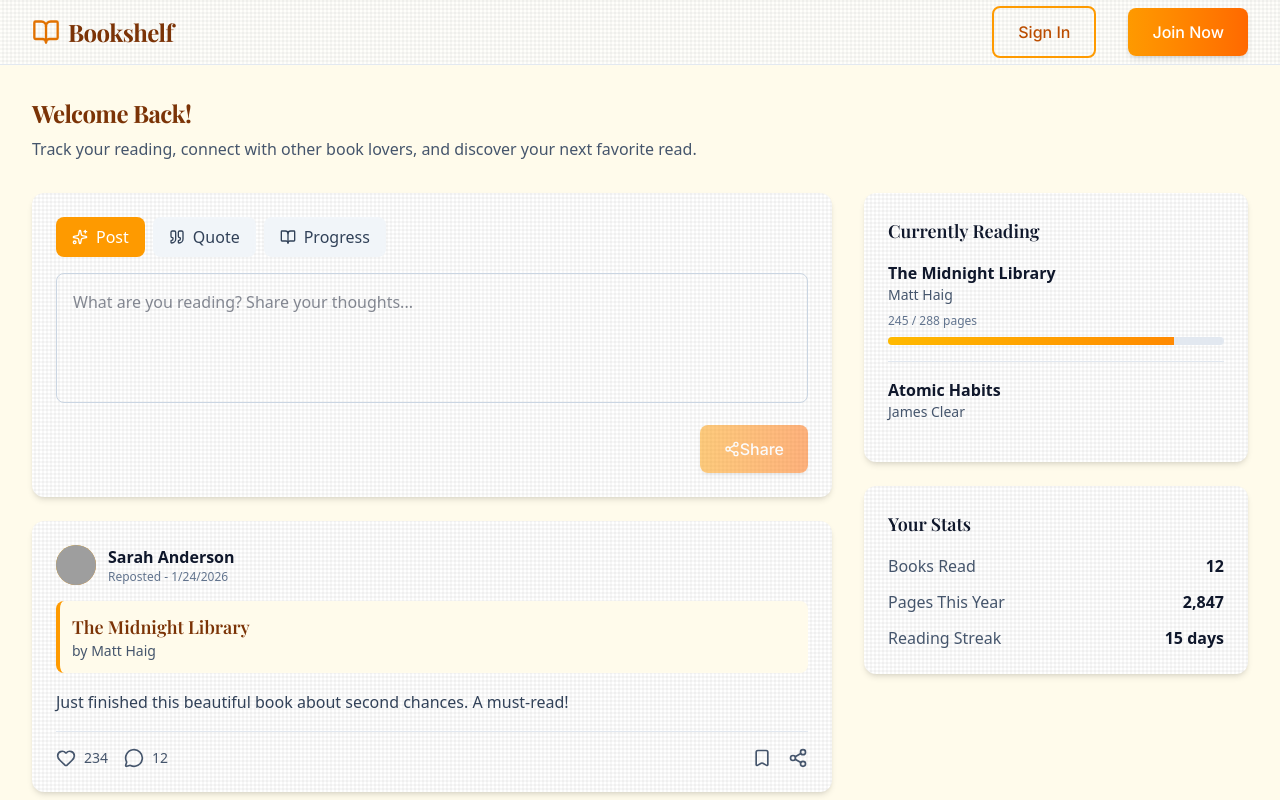
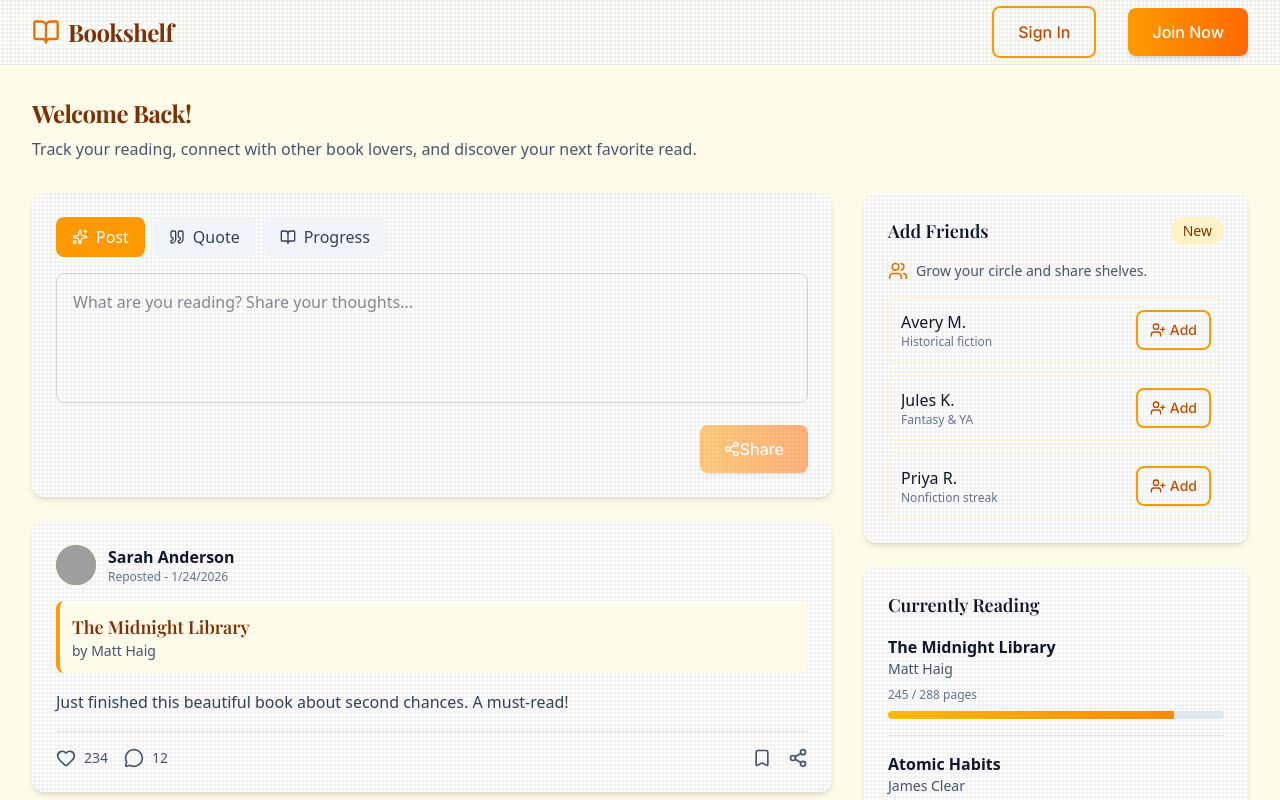
Before and after one commit to MJP2708/Book-Tracker, a Next.js app: page /dashboard in a window 1280 px wide. Shown: the top 800 px of the page. Built offline with nearby package versions, Linux system fonts and the light colour scheme; no server answers; grey boxes are pictures that could not be loaded; a web font is replaced by a local one.

Commit message:
feat: add Add Friends section with suggested friends and functionality to send friend requests

```diff
--- a/app/dashboard/page.tsx
+++ b/app/dashboard/page.tsx
@@ -3,9 +3,11 @@
 import { Navigation } from "@/components/Navigation";
 import { CreatePostForm } from "@/components/feed/CreatePostForm";
 import { PostCard } from "@/components/feed/PostCard";
-import { BookX } from "lucide-react";
+import { BookX, UserPlus, Users } from "lucide-react";
+import { useState } from "react";
 
 export default function DashboardPage() {
+  const [addedFriends, setAddedFriends] = useState<Record<string, boolean>>({});
   // This will be replaced with real data from the server
   const recentBooks = [
     {
@@ -23,6 +25,11 @@ export default function DashboardPage() {
       status: "finished" as const,
       rating: 5,
     },
+  ];
+  const suggestedFriends = [
+    { name: "Avery M.", tag: "Historical fiction" },
+    { name: "Jules K.", tag: "Fantasy & YA" },
+    { name: "Priya R.", tag: "Nonfiction streak" },
   ];
 
   return (
@@ -86,6 +93,57 @@ export default function DashboardPage() {
 
             {/* Sidebar */}
             <div className="lg:col-span-1">
+              {/* Add Friends */}
+              <div className="card-bookish mb-6">
+                <div className="flex items-center justify-between mb-4">
+                  <h3 className="font-serif-subtitle text-slate-900 dark:text-amber-50">
+                    Add Friends
+                  </h3>
+                  <span className="badge">New</span>
+                </div>
+                <div className="flex items-center gap-2 mb-4">
+                  <Users className="w-5 h-5 text-amber-600 dark:text-amber-300" />
+                  <p className="text-sm text-slate-600 dark:text-slate-400">
+                    Grow your circle and share shelves.
+                  </p>
+                </div>
+                <div className="space-y-3">
+                  {suggestedFriends.map((friend) => (
+                    <div
+                      key={friend.name}
+                      className="flex items-center justify-between gap-3 rounded-lg border border-amber-100 dark:border-slate-700 p-3"
+                    >
+                      <div className="min-w-0">
+                        <p className="font-medium text-slate-900 dark:text-amber-50 truncate">
+                          {friend.name}
+                        </p>
+                        <p className="text-xs text-slate-500 dark:text-slate-400">
+                          {friend.tag}
+                        </p>
+                      </div>
+                      <button
+                        type="button"
+                        className={`btn-secondary px-3 py-2 text-sm gap-1 ${
+                          addedFriends[friend.name]
+                            ? "cursor-default opacity-80"
+                            : ""
+                        }`}
+                        onClick={() =>
+                          setAddedFriends((prev) => ({
+                            ...prev,
+                            [friend.name]: true,
+                          }))
+                        }
+                        disabled={addedFriends[friend.name]}
+                      >
+                        <UserPlus className="w-4 h-4" />
+                        {addedFriends[friend.name] ? "Sent" : "Add"}
+                      </button>
+                    </div>
+                  ))}
+                </div>
+              </div>
+
               {/* Reading Goals */}
               <div className="card-bookish mb-6">
                 <h3 className="font-serif-subtitle text-slate-900 dark:text-amber-50 mb-4">
```
